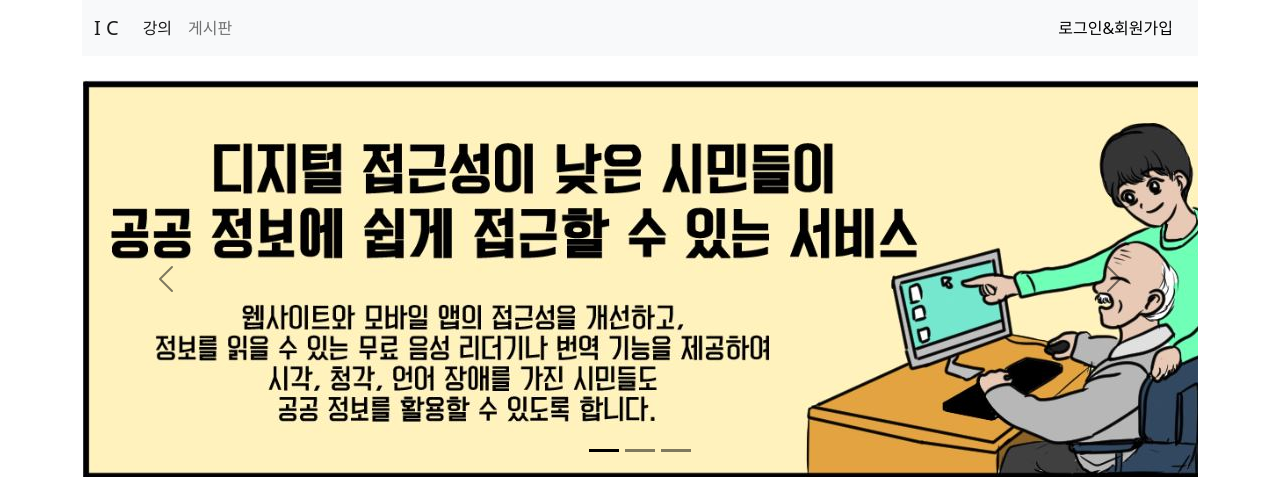
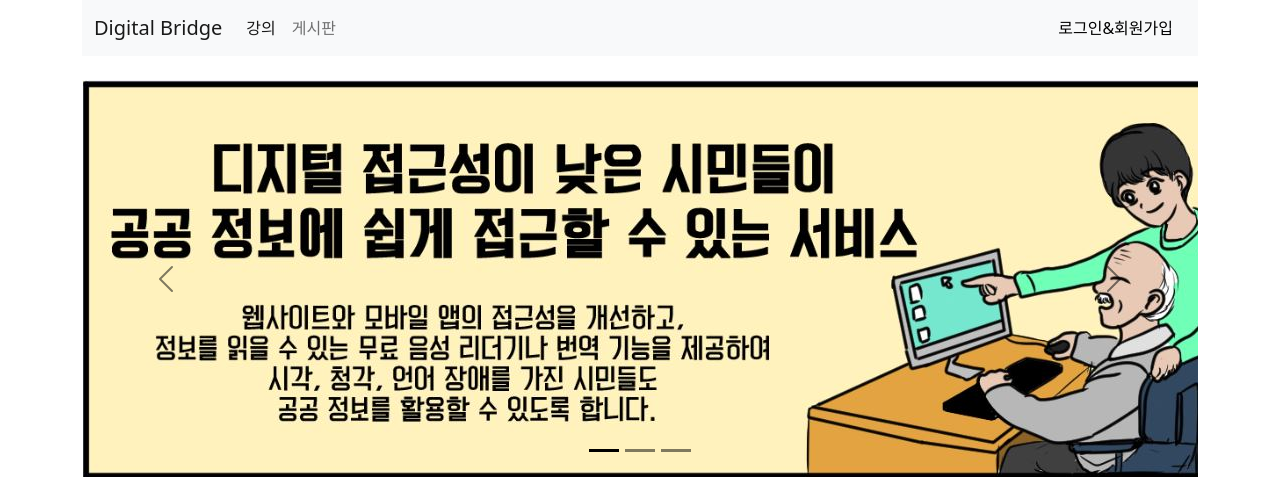
Before and after one commit to 201920962parksanghyeon/Hackathon_project, a Django app: page / in a window 1280 px wide. Shown: the top 477 px of the page. Run offline with Django 4.2, Linux system fonts and the light colour scheme; some libraries are stand-ins or nearby versions.

Commit message:
230815 사이트 이름 통일

```diff
--- a/home/templates/home/post_detail.html
+++ b/home/templates/home/post_detail.html
@@ -14,7 +14,7 @@
  <nav class="navbar navbar-expand-lg bg-light">
 
   <div class="container-fluid">
-    <a class="navbar-brand" href="/">I C</a>
+    <a class="navbar-brand" href="/">Digital Bridge</a>
     <button class="navbar-toggler" type="button" data-bs-toggle="collapse" data-bs-target="#navbarSupportedContent" aria-controls="navbarSupportedContent" aria-expanded="false" aria-label="Toggle navigation">
       <span class="navbar-toggler-icon"></span>
     </button>
--- a/home/templates/home/post_form.html
+++ b/home/templates/home/post_form.html
@@ -14,7 +14,7 @@
  <nav class="navbar navbar-expand-lg bg-light">
 
   <div class="container-fluid">
-    <a class="navbar-brand" href="/">I C</a>
+    <a class="navbar-brand" href="/">Digital Bridge</a>
     <button class="navbar-toggler" type="button" data-bs-toggle="collapse" data-bs-target="#navbarSupportedContent" aria-controls="navbarSupportedContent" aria-expanded="false" aria-label="Toggle navigation">
       <span class="navbar-toggler-icon"></span>
     </button>
--- a/home/templates/home/post_list.html
+++ b/home/templates/home/post_list.html
@@ -14,7 +14,7 @@
  <nav class="navbar navbar-expand-lg bg-light">
 
   <div class="container-fluid">
-    <a class="navbar-brand" href="/">I C</a>
+    <a class="navbar-brand" href="/">Digital Bridge</a>
     <button class="navbar-toggler" type="button" data-bs-toggle="collapse" data-bs-target="#navbarSupportedContent" aria-controls="navbarSupportedContent" aria-expanded="false" aria-label="Toggle navigation">
       <span class="navbar-toggler-icon"></span>
     </button>
--- a/one_pages/templates/one_pages/class.html
+++ b/one_pages/templates/one_pages/class.html
@@ -14,7 +14,7 @@
  <nav class="navbar navbar-expand-lg bg-light">
 
   <div class="container-fluid">
-    <a class="navbar-brand" href="/">I C</a>
+    <a class="navbar-brand" href="/">Digital Bridge</a>
     <button class="navbar-toggler" type="button" data-bs-toggle="collapse" data-bs-target="#navbarSupportedContent" aria-controls="navbarSupportedContent" aria-expanded="false" aria-label="Toggle navigation">
       <span class="navbar-toggler-icon"></span>
     </button>
--- a/one_pages/templates/one_pages/landing.html
+++ b/one_pages/templates/one_pages/landing.html
@@ -16,7 +16,7 @@
  <nav class="navbar navbar-expand-lg bg-light">
 
   <div class="container-fluid">
-    <a class="navbar-brand" href="/">I C</a>
+    <a class="navbar-brand" href="/">Digital Bridge</a>
     <button class="navbar-toggler" type="button" data-bs-toggle="collapse" data-bs-target="#navbarSupportedContent" aria-controls="navbarSupportedContent" aria-expanded="false" aria-label="Toggle navigation">
       <span class="navbar-toggler-icon"></span>
     </button>
```
